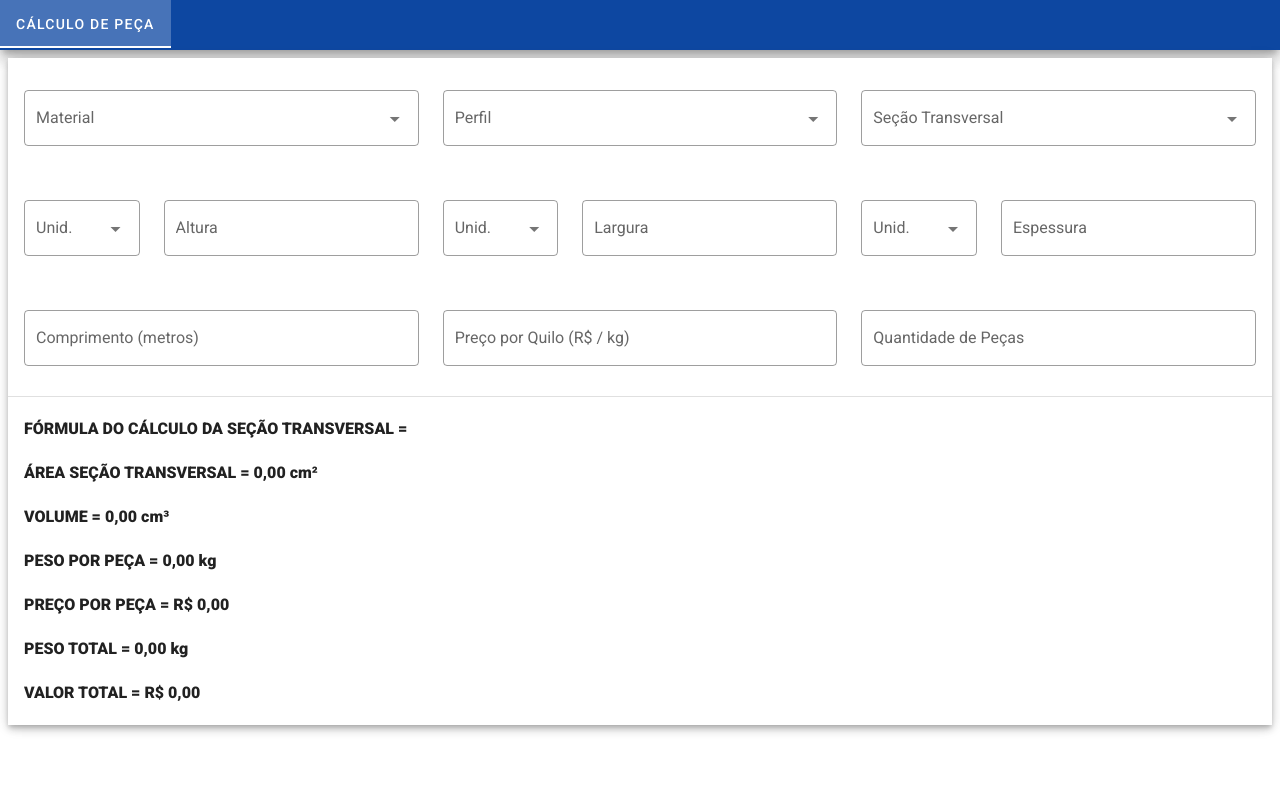
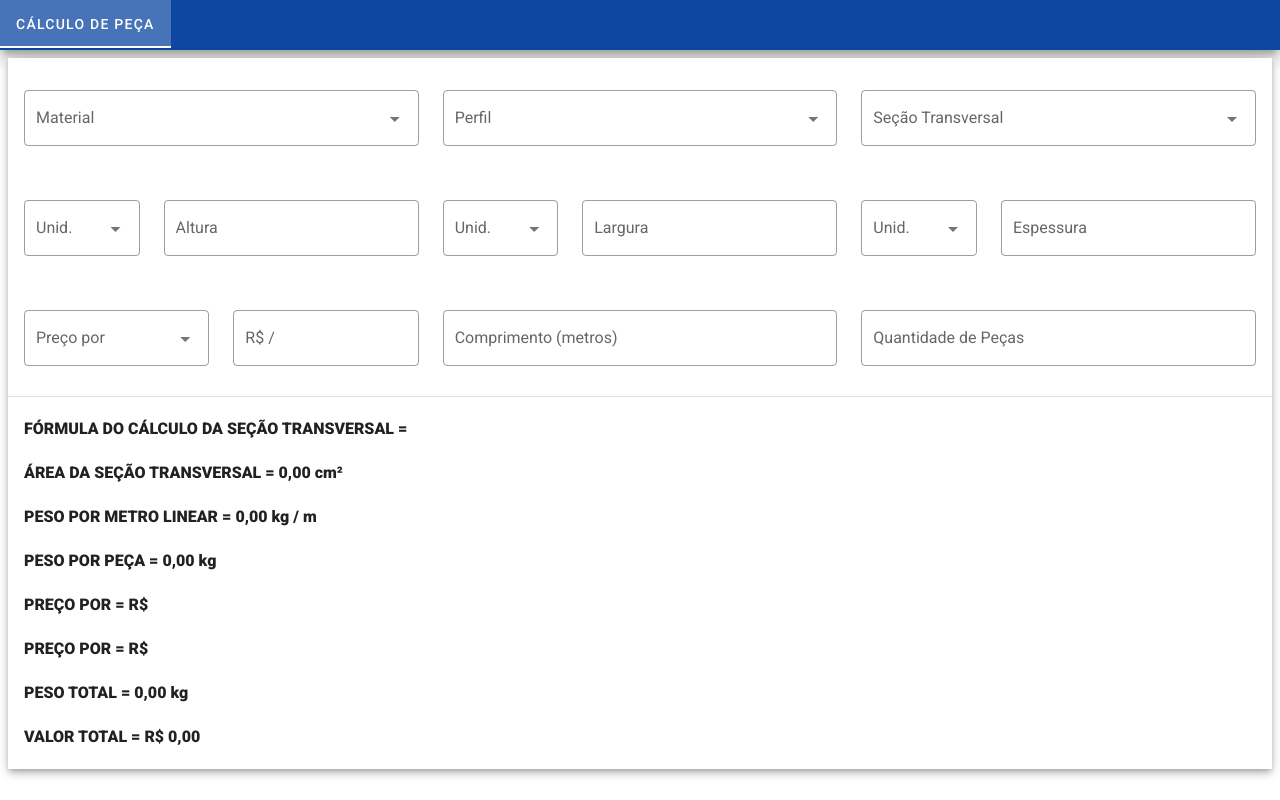
Before and after one commit to rafael2813/centromil, a Vue app: page / in a window 1280 px wide. Built offline with nearby package versions, Linux system fonts and the light colour scheme.

Commit message:
Precos por

```diff
--- a/src/components/CalculoPeca.vue
+++ b/src/components/CalculoPeca.vue
@@ -2,15 +2,15 @@
   <v-container px-0 fluid>
     <v-card class="mx-2 my-2" tile elevation=5>
       <v-row class="px-4 pt-5 d-flex justify-space-between align-center">
-        <v-col>
+        <v-col cols="4">
           <v-select v-model="material" :items="materiais.map(m => `${m.metal}: peso específico = ${m.massa_especifica}`)" label="Material" outlined color="blue darken-4">
           </v-select>
         </v-col>
-        <v-col>
+        <v-col cols="4">
           <v-select v-model="perfil" :items="perfis" @change="perfil_tubo()" label="Perfil" outlined color="blue darken-4">
           </v-select>
         </v-col>
-        <v-col>
+        <v-col cols="4">
           <v-select v-model="secao" :items="secoes" @change="secao_transversal()" label="Seção Transversal" outlined color="blue darken-4">
           </v-select>
         </v-col>
@@ -21,13 +21,17 @@
         </v-col>
       </v-row>
       <v-row class="px-4 d-flex justify-space-between align-center">
-        <v-col>
-          <v-text-field v-model="comprimento" type="number" label="Comprimento (metros)" outlined color="blue darken-4"/>
+        <v-col cols="2">
+          <v-select v-model="preco[0].unidade" :items="precos" @change="preco_por()" label="Preço por" outlined color="blue darken-4">
+          </v-select>
         </v-col>
-        <v-col>
-          <v-text-field v-model="valor_kg" type="number" label="Preço por Quilo (R$ / kg)" outlined color="blue darken-4"/>
+        <v-col cols="2">
+          <v-text-field v-model="preco[0].valor" type="number" @keyup="preco_por()" :label="`R$ / ${preco[0].unidade}`" outlined color="blue darken-4"/>
         </v-col>
-        <v-col>
+        <v-col cols="4">
+          <v-text-field v-model="comprimento" type="number" @keyup="preco_por()" label="Comprimento (metros)" outlined color="blue darken-4"/>
+        </v-col>
+        <v-col cols="4">
           <v-text-field v-model="quantidade" type="number" label="Quantidade de Peças" outlined color="blue darken-4"/>
         </v-col>
       </v-row>
@@ -36,16 +40,19 @@
             FÓRMULA DO CÁLCULO DA SEÇÃO TRANSVERSAL = {{ formula }}
           </div>
           <div class="px-4 pt-5 font-weight-black">
-            ÁREA SEÇÃO TRANSVERSAL = {{ area | virgula }} cm²
+            ÁREA DA SEÇÃO TRANSVERSAL = {{ area | virgula }} cm²
           </div>
           <div class="px-4 pt-5 font-weight-black">
-            VOLUME = {{ volume | virgula }} cm³
+            PESO POR METRO LINEAR = {{ peso_por_metro | virgula }} kg / m
           </div>
           <div class="px-4 pt-5 font-weight-black">
             PESO POR PEÇA = {{ peso_por_peca | virgula }} kg
           </div>
           <div class="px-4 pt-5 font-weight-black">
-            PREÇO POR PEÇA = {{ preco_por_peca | moeda | virgula }}
+            PREÇO POR {{ preco[1].unidade.toUpperCase() }} = {{ preco[1].valor | moeda | virgula }}
+          </div>
+          <div class="px-4 pt-5 font-weight-black">
+            PREÇO POR {{ preco[2].unidade.toUpperCase() }} = {{ preco[2].valor | moeda | virgula }}
           </div>
           <div class="px-4 pt-5 font-weight-black">
             PESO TOTAL = {{ peso_total | virgula }} kg
@@ -83,6 +90,12 @@ export default {
       { id: 3, metal: 'Latão', massa_especifica: 8.4 },
     ],
     material: '',
+    precos: ['Quilo', 'Metro', 'Peça'],
+    preco: [
+      { 'valor': '', 'unidade': '' },
+      { 'valor': '', 'unidade': '' },
+      { 'valor': '', 'unidade': '' },
+    ],
     comprimento: null,
     valor_kg: null,
     quantidade: null,
@@ -108,23 +121,23 @@ export default {
         }
       })
       if (this.secao === 'Quadrado') {
-        calculada = this.espessura ?
-          (4 * arr_valor[2] * arr_un[2] * (arr_valor[0] * arr_un[0] - arr_valor[2] * arr_un[2]))
+        calculada = this.espessura
+          ? (4 * arr_valor[2] * arr_un[2] * (arr_valor[0] * arr_un[0] - arr_valor[2] * arr_un[2]))
           : (arr_valor[0] * arr_un[0]) ** 2
       }
       else if (this.secao === 'Redondo') {
-        calculada = this.espessura ?
-          (this.pi * arr_valor[2] * arr_un[2] * (arr_valor[0] * arr_un[0] - arr_valor[2] * arr_un[2]))
+        calculada = this.espessura
+          ? (this.pi * arr_valor[2] * arr_un[2] * (arr_valor[0] * arr_un[0] - arr_valor[2] * arr_un[2]))
           : (this.pi * (arr_valor[0] * arr_un[0]) ** 2) / 4
       }
       else if (this.secao === 'Retangular') {
-        calculada = this.espessura ?
-          (2 * arr_valor[2] * arr_un[2] * (arr_valor[0] * arr_un[0] + arr_valor[1] * arr_un[1] - 2 * arr_valor[2] * arr_un[2]))
+        calculada = this.espessura
+          ? (2 * arr_valor[2] * arr_un[2] * (arr_valor[0] * arr_un[0] + arr_valor[1] * arr_un[1] - 2 * arr_valor[2] * arr_un[2]))
           : arr_valor[0] * arr_un[0] * arr_valor[1] * arr_un[1]
       }
       else if (this.secao === 'Sextavado') {
-        calculada = this.espessura ?
-          (2 * 3 ** 0.5 * arr_valor[2] * arr_un[2] * (arr_valor[0] * arr_un[0] - arr_valor[2] * arr_un[2]))
+        calculada = this.espessura
+          ? (2 * 3 ** 0.5 * arr_valor[2] * arr_un[2] * (arr_valor[0] * arr_un[0] - arr_valor[2] * arr_un[2]))
           : (3 ** 0.5) * ((arr_valor[0] * arr_un[0]) ** 2) / 2
       }
       calculada = Number.isNaN(calculada) ? 0 : calculada
@@ -133,12 +146,13 @@ export default {
     volume() {
       return (this.area * this.comprimento * 100).toFixed(2)
     },
+    peso_por_metro() {
+      let massa = this.material.split(' ').slice(-1) / 1000
+      return (this.area * 100 * massa).toFixed(2)
+    },
     peso_por_peca() {
       let massa = this.material.split(' ').slice(-1) / 1000
       return (this.volume * massa).toFixed(2)
-    },
-    preco_por_peca() {
-      return (this.peso_por_peca * this.valor_kg).toFixed(2)
     },
     peso_total() {
       return (this.peso_por_peca * this.quantidade).toFixed(2)
@@ -180,6 +194,19 @@ export default {
         this.formula = 'Altura x Altura * Raiz_quadrada(3) / 2'
       }
     },
+    preco_por() {
+      if (this.preco[0].unidade === 'Quilo') this.valor_kg = this.preco[0].valor
+      else if (this.preco[0].unidade === 'Metro') this.valor_kg = this.preco[0].valor / this.peso_por_metro
+      else this.valor_kg = this.preco[0].valor / this.peso_por_peca
+      this.preco[1].unidade = (this.preco[0].unidade === 'Quilo') ? 'Metro' : 'Quilo'
+      this.preco[2].unidade = (this.preco[0].unidade === 'Peça') ? 'Metro' : 'Peça'
+      this.preco[1].valor = (this.preco[0].unidade === 'Quilo')
+        ? (this.preco[0].valor * this.peso_por_metro).toFixed(2)
+        : (this.preco[0].valor / this.peso_por_metro).toFixed(2)
+      this.preco[2].valor = (this.preco[0].unidade === 'Peça')
+        ? (this.preco[0].valor * this.peso_por_metro).toFixed(2)
+        : (this.preco[0].valor * this.comprimento).toFixed(2)
+    },
   },
   filters: {
     moeda: value => {
```
